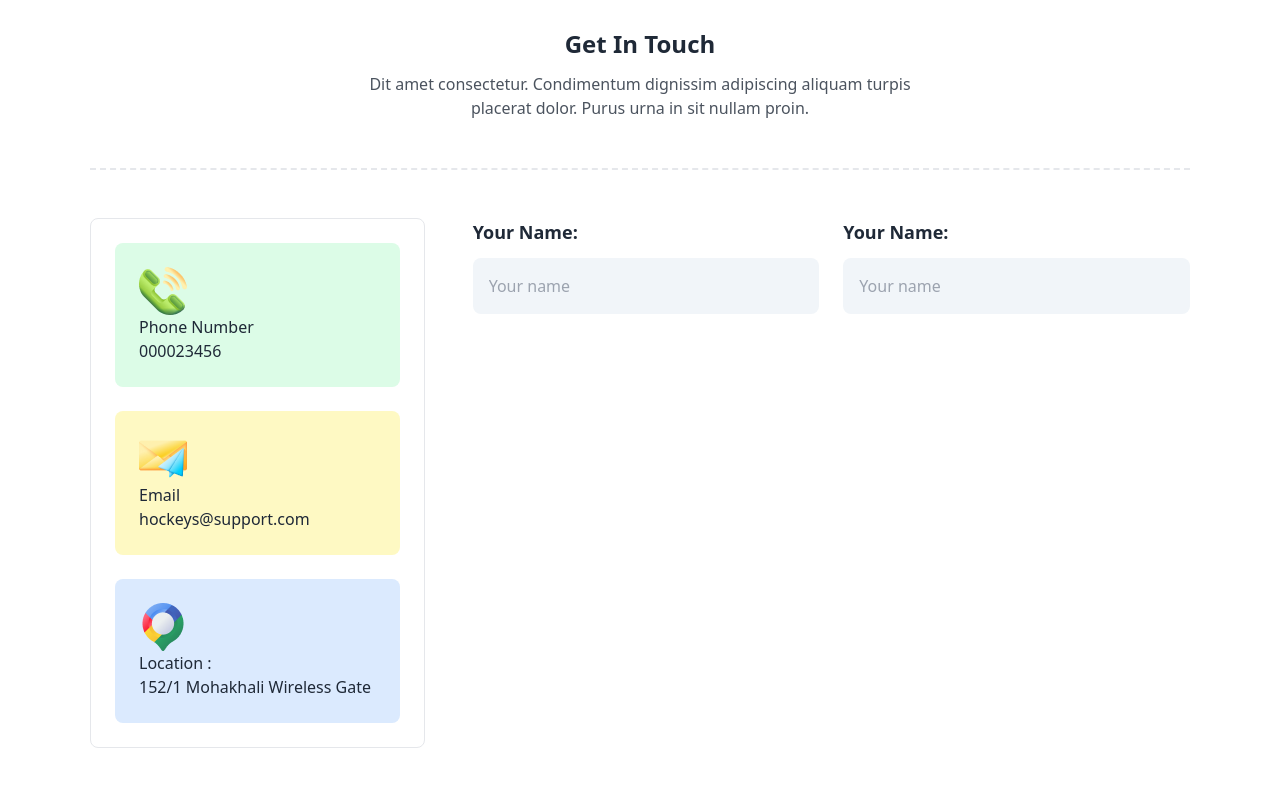
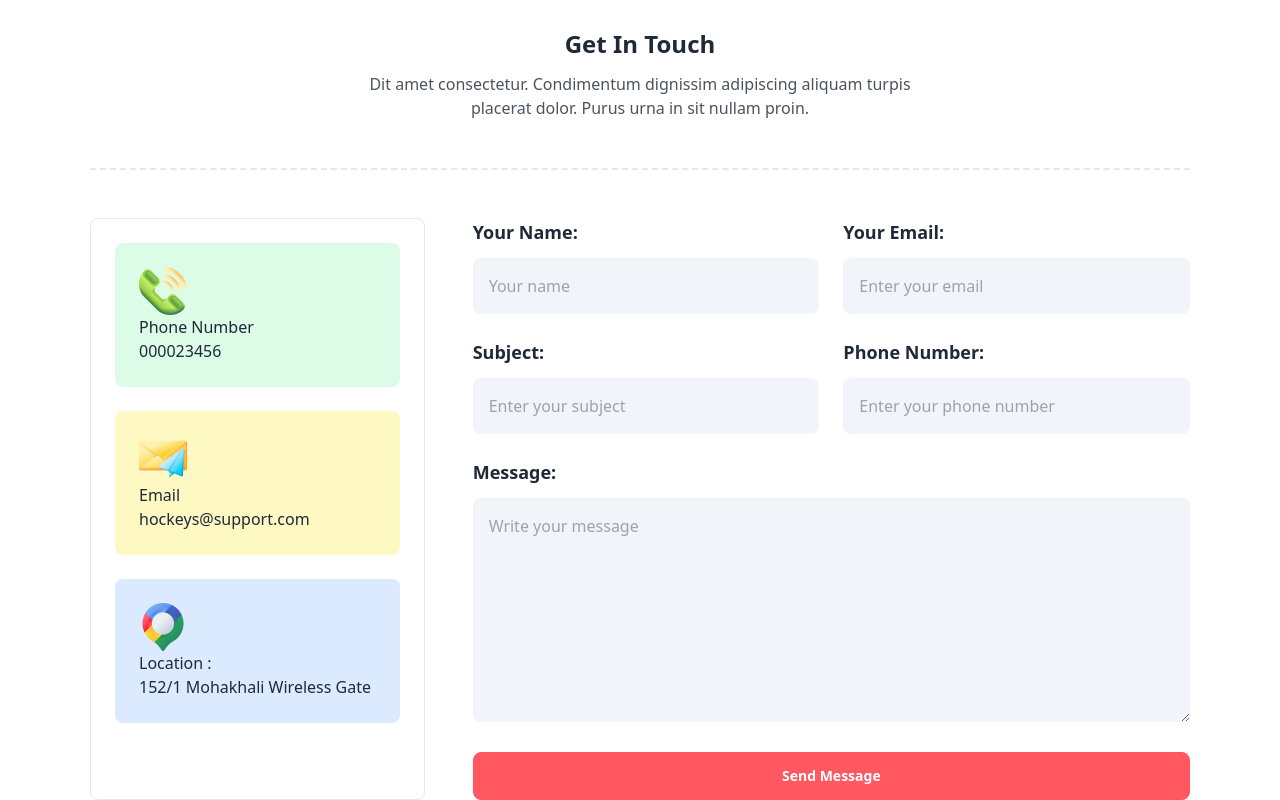
Before and after one commit to rimiruma/Hockey-Beautiful-Website, a plain HTML site: page index.html in a window 1280 px wide. Shown: the part 3031-3831 px from the top of the page. Before the commit the page ends 3779 px from the top, so only its background shows below. Drawn offline with nearby package versions, Linux system fonts and the light colour scheme.

Commit message:
added Get In Touch section done

```diff
--- a/index.html
+++ b/index.html
@@ -168,7 +168,7 @@
                  <button class="btn btn-error mt-4 text-white">Register Now!</button>
               </div>
             </div>
-            <div class="rounded-lg lg:col-span-2 w-full professional program flex flex-col justify-end items-center p-12 text-white">
+            <div class= "rounded-lg lg:col-span-2 w-full professional program flex flex-col justify-end items-center p-12 text-white">
               <div>
                <h3 class="text-2xl font-semibold mt-4">professional program</h3>
                <p>Dolor sit amet consectetur. Ut urna diam quis sagittis. Elit elit
@@ -393,10 +393,26 @@
                 <input class="mt-3 p-4 border-none outline-none bg-slate-100 rounded-lg w-full" type="text" placeholder="Your name">
               </div>
               <div>
-                <label class="text-lg font-semibold mb-3" for="">Your Name:</label>
+                <label class="text-lg font-semibold mb-3" for="">Your Email:</label>
                 <br>
-                <input class="mt-3 p-4 border-none outline-none bg-slate-100 rounded-lg w-full" type="text" placeholder="Your name">
+                <input class="mt-3 p-4 border-none outline-none bg-slate-100 rounded-lg w-full" type="text" placeholder="Enter your email">
               </div>
+              <div>
+                <label class="text-lg font-semibold mb-3" for="">Subject:</label>
+                <br>
+                <input class="mt-3 p-4 border-none outline-none bg-slate-100 rounded-lg w-full" type="text" placeholder="Enter your subject">
+              </div>
+              <div>
+                <label class="text-lg font-semibold mb-3" for="">Phone Number:</label>
+                <br>
+                <input class="mt-3 p-4 border-none outline-none bg-slate-100 rounded-lg w-full" type="text" placeholder="Enter your phone number">
+              </div>
+              <div class="lg:col-span-2">
+                <label class="text-lg font-semibold mb-3" for="">Message:</label>
+                <br>
+                <textarea rows="8" class="lg:col-span-2 mt-3 p-4 border-none outline-none bg-slate-100 rounded-lg w-full" name="" id="" placeholder="Write your message"></textarea>
+              </div>
+              <button class="btn btn-error text-white lg:col-span-2">Send Message</button>
              </div>
             </div>
            </div>
```
